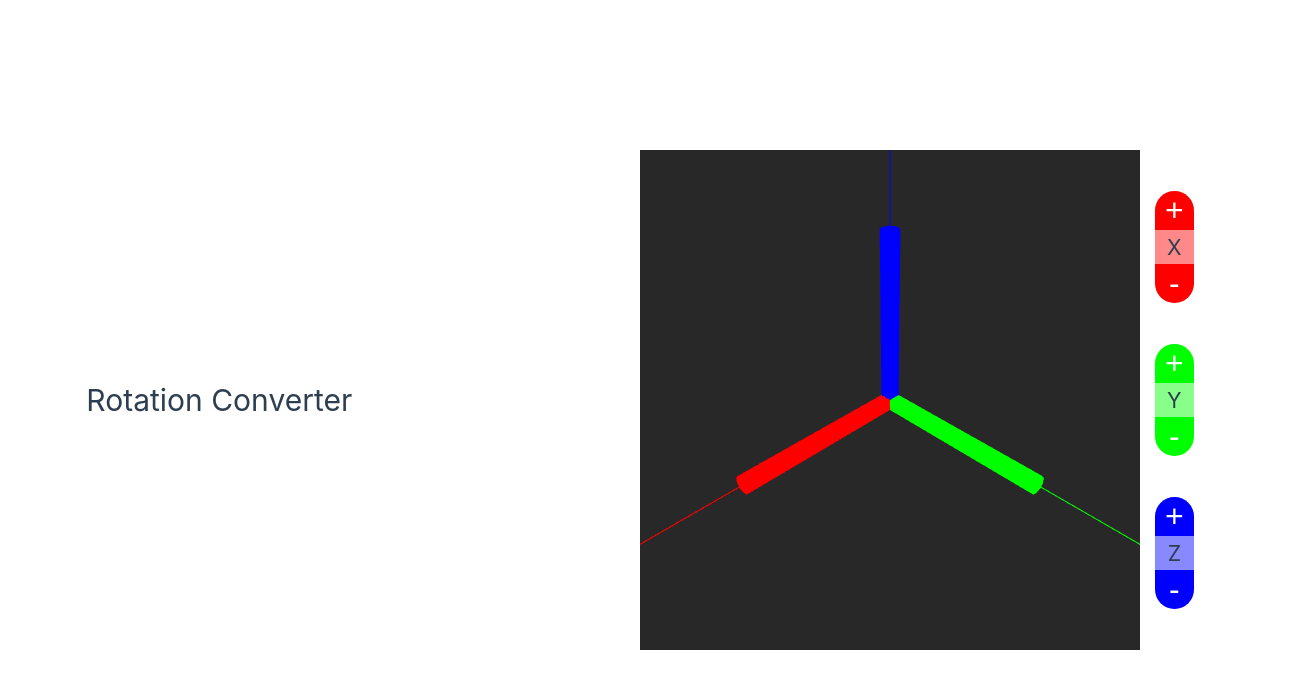
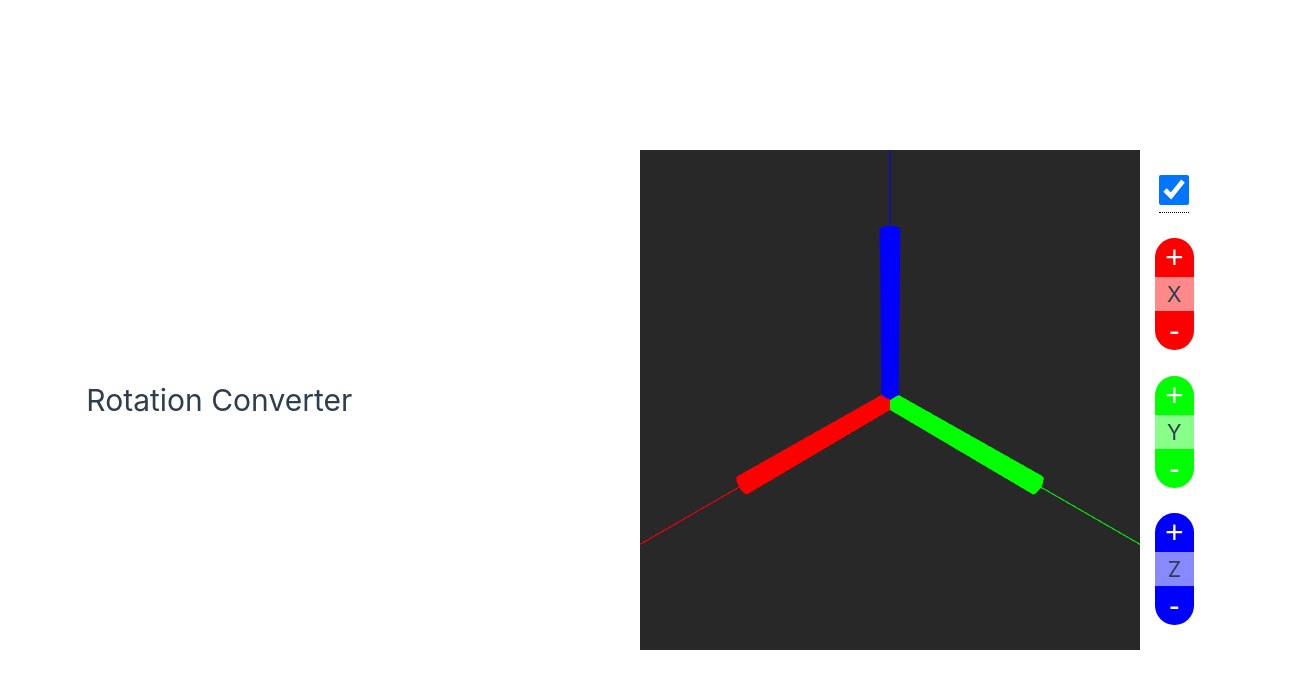
Before and after one commit to Divelix/rotation_converter, a Vue app: page / in a window 1280 px wide. Shown: the top 688 px of the page, 1309 px wide, since content can reach past the window. Built offline with nearby package versions, Linux system fonts and the light colour scheme.

Commit message:
feat: isLocal checkbox with tooltip

```diff
--- a/src/App.vue
+++ b/src/App.vue
@@ -1,9 +1,10 @@
 <script setup lang="ts">
 import VisView from './components/VisView.vue';
 import VisControls from './components/VisControls.vue'
-import { provide, ref } from 'vue';
+import { provide, ref, shallowRef } from 'vue';
 
 provide("axisCounters", ref([0, 0, 0]))
+provide("isLocal", shallowRef(true))
 </script>
 
 <template>
--- a/src/assets/main.css
+++ b/src/assets/main.css
@@ -13,6 +13,33 @@ a,
   color: hsla(160, 100%, 37%, 1);
   transition: 0.4s;
   padding: 3px;
+}
+
+.tooltip {
+  position: relative;
+  display: inline-block;
+  border-bottom: 1px dotted black;
+  /* If you want dots under the hoverable text */
+}
+
+/* Tooltip text */
+.tooltip .tooltiptext {
+  visibility: hidden;
+  width: 120px;
+  background-color: black;
+  color: #fff;
+  text-align: center;
+  padding: 5px 0;
+  border-radius: 6px;
+
+  /* Position the tooltip text - see examples below! */
+  position: absolute;
+  z-index: 1;
+}
+
+/* Show the tooltip text when you mouse over the tooltip container */
+.tooltip:hover .tooltiptext {
+  visibility: visible;
 }
 
 @media (hover: hover) {
--- a/src/components/VisControls.vue
+++ b/src/components/VisControls.vue
@@ -1,10 +1,18 @@
 <script setup lang="ts">
+import { inject } from 'vue';
 import CoordControl from './CoordControl.vue';
 
+const isLocal = inject("isLocal")!
 </script>
 
 <template>
     <div class="vis_controls">
+        <div class="tooltip">
+            <input type="checkbox" v-model="isLocal">
+            <span class="tooltiptext">
+                local/global rotation
+            </span>
+        </div>
         <CoordControl axis="x" />
         <CoordControl axis="y" />
         <CoordControl axis="z" />
@@ -17,5 +25,11 @@ import CoordControl from './CoordControl.vue';
     display: flex;
     flex-direction: column;
     justify-content: space-evenly;
+    align-items: center;
+}
+
+.vis_controls input[type="checkbox"] {
+    width: 30px;
+    height: 30px;
 }
 </style>
--- a/src/components/VisView.vue
+++ b/src/components/VisView.vue
@@ -1,20 +1,6 @@
 <template>
   <canvas ref="experience"></canvas>
   <!-- <br>
-  <input type="checkbox" v-model="isLocal"> <label>local</label>
-  <br>
-  <button class="sign" @click="minusX">-</button>
-  <span class="x">X</span>
-  <button class="sign" @click="plusX">+</button>
-  <br>
-  <button class="sign" @click="minusY">-</button>
-  <span class="y">Y</span>
-  <button class="sign" @click="plusY">+</button>
-  <br>
-  <button class="sign" @click="minusZ">-</button>
-  <span class="z">Z</span>
-  <button class="sign" @click="plusZ">+</button>
-  <br>
   <p>{{ rotMat[0] }} {{ rotMat[1] }} {{ rotMat[2] }}</p>
   <p>{{ rotMat[4] }} {{ rotMat[5] }} {{ rotMat[6] }}</p>
   <p>{{ rotMat[8] }} {{ rotMat[9] }} {{ rotMat[10] }}</p> -->
@@ -23,31 +9,13 @@
 
 <script setup lang="ts">
 import { BufferGeometry, CylinderGeometry, Group, Line, LineBasicMaterial, Matrix4, Mesh, MeshBasicMaterial, PerspectiveCamera, Scene, Vector3, WebGLRenderer } from 'three'
-import { onMounted, ref, shallowRef, inject, watch, type Ref } from 'vue'
+import { onMounted, ref, shallowRef, inject, watch, type Ref, type ShallowRef } from 'vue'
 import { OrbitControls } from 'three/examples/jsm/Addons.js';
 
-const axisCounters: Ref<number[]> = inject("axisCounters")!
-
-watch(axisCounters, (newCounterValues) => {
-  if (newCounterValues[0] > 0) {
-    plusX()
-  } else if (newCounterValues[0] < 0) {
-    minusX()
-  }
-  if (newCounterValues[1] > 0) {
-    plusY()
-  } else if (newCounterValues[1] < 0) {
-    minusY()
-  }
-  if (newCounterValues[2] > 0) {
-    plusZ()
-  } else if (newCounterValues[2] < 0) {
-    minusZ()
-  }
-}, { deep: true })
 
 // Reactive stuff
-const isLocal = shallowRef(true)
+const isLocal: ShallowRef<Boolean> = inject("isLocal")!
+const axisCounters: Ref<number[]> = inject("axisCounters")!
 const rotMat = ref<string[]>(new Matrix4().identity().elements.map(e => e.toFixed(2)))
 const experience = ref<HTMLCanvasElement | null>(null)
 
@@ -66,6 +34,25 @@ const SNAP_SIZE = Math.PI / 6
 let controls: OrbitControls
 let renderer: WebGLRenderer
 let currAxis: BtnAxes = BtnAxes.X
+
+// Watchers
+watch(axisCounters, (newCounterValues) => {
+  if (newCounterValues[0] > 0) {
+    plusX()
+  } else if (newCounterValues[0] < 0) {
+    minusX()
+  }
+  if (newCounterValues[1] > 0) {
+    plusY()
+  } else if (newCounterValues[1] < 0) {
+    minusY()
+  }
+  if (newCounterValues[2] > 0) {
+    plusZ()
+  } else if (newCounterValues[2] < 0) {
+    minusZ()
+  }
+}, { deep: true })
 
 // Methods
 function snapRotate(axis: BtnAxes, rads: number) {
@@ -106,6 +93,7 @@ const minusY = () => snapRotate(BtnAxes.Y, -SNAP_SIZE)
 const plusY = () => snapRotate(BtnAxes.Y, SNAP_SIZE)
 const minusZ = () => snapRotate(BtnAxes.Z, -SNAP_SIZE)
 const plusZ = () => snapRotate(BtnAxes.Z, SNAP_SIZE)
+
 
 function resetRotation() {
   rotFrame.setRotationFromMatrix(new Matrix4().identity())
```
